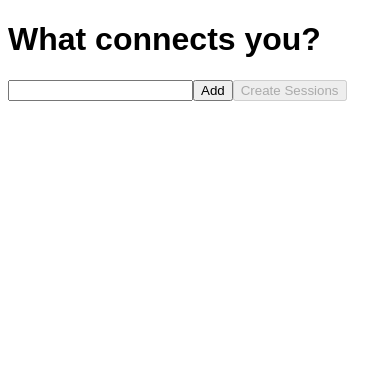
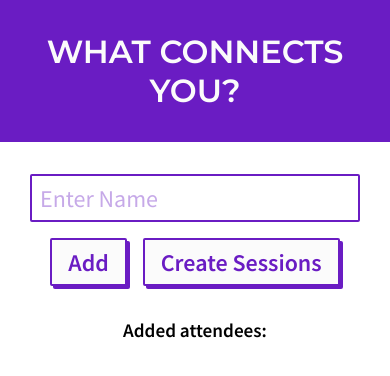
Before and after one commit to coding-bootcamps-eu/what-connects-you, a Vue app: page / in a window 390 px wide. Shown: the top 376 px of the page. Built offline with nearby package versions, Linux system fonts and the light colour scheme.

Commit message:
feat: add styling and responsive behaviour to 'added attendee' list

```diff
--- a/src/App.vue
+++ b/src/App.vue
@@ -1,4 +1,5 @@
 <template>
+  <div class="app__wrapper">
     <h1 class="app__header">What connects you?</h1>
     <div class="name-form">
       <input
@@ -8,6 +9,7 @@
         v-model="attendee"
         @keypress.enter="addAttendee"
         class="name-input"
+        placeholder="Enter Name"
       />
       <label for="name-input"></label>
       <button class="button" @click="addAttendee()">Add</button>
@@ -20,7 +22,8 @@
       </button>
     </div>
     <div class="added-attendees">
-    <ol class="attendee-list">
+      <h3 class="added-attendees__header">Added attendees:</h3>
+      <ol class="added-attendees__list">
         <li
           v-for="attendee in attendees"
           :key="attendee"
@@ -48,6 +51,7 @@
         </li>
       </ol>
     </div>
+  </div>
 </template>
 
 <script lang="ts">
@@ -72,9 +76,7 @@ export default defineComponent({
       completedSessions: [],
     };
   },
-  // created() {
-  //   this.createSessions();
-  // },
+
   computed: {
     isValidSession: function (): boolean {
       return this.attendees.length > 1 && this.attendees.length % 2 === 0;
@@ -101,12 +103,119 @@ export default defineComponent({
 </script>
 
 <style>
+@import url(https://fonts.googleapis.com/css?family=Montserrat:100,200,300,regular,500,600,700,800,900,100italic,200italic,300italic,italic,500italic,600italic,700italic,800italic,900italic);
+@import url(https://fonts.googleapis.com/css?family=Source+Sans+Pro:200,200italic,300,300italic,regular,italic,600,600italic,700,700italic,900,900italic);
+
+:root {
+  --primary: #6a1cc3;
+  --primary-inactive: rgba(106, 28, 195, 0.38);
+  --secondary: #8849cf;
+
+  --primary-text: rgba(0, 0, 0, 0.87);
+
+  --bg-white: #fbfbfb;
+
+  --font-primary: "Source Sans Pro", sans-serif;
+  --font-secondary: "Montserrat", sans-serif;
+}
+
 *,
 *::before,
 *::after {
   box-sizing: border-box;
-  font-family: sans-serif;
+  font-family: var(--font-primary);
+  margin: 0;
 }
+.app__wrapper {
+  display: flex;
+  flex-direction: column;
+  justify-content: center;
+  align-items: center;
+}
+
+.app__header {
+  font-family: Montserrat;
+  font-size: 2rem;
+  color: var(--bg-white);
+  background-color: var(--primary);
+  text-transform: uppercase;
+  font-weight: 600;
+  width: 100%;
+  height: 100%;
+  margin: 0;
+  padding: 2rem 0;
+  text-align: center;
+}
+
+@media screen and (min-width: 768px) {
+  .app__header {
+    font-size: 3rem;
+  }
+}
+
+.name-form {
+  display: flex;
+  width: 100%;
+  flex-wrap: wrap;
+  justify-content: center;
+  margin-top: 1.5rem;
+}
+
+.name-input {
+  min-width: 16rem;
+  height: 3rem;
+  border: 2px solid var(--primary);
+  border-radius: 2px;
+  font-size: 1.5rem;
+  color: var(--primary-text);
+  margin: 0.5rem;
+  padding: 0 0.5rem;
+}
+
+.name-input::placeholder {
+  color: var(--primary-inactive);
+}
+
+.button {
+  border: 2px solid var(--primary);
+  border-radius: 2px;
+  box-shadow: 3px 3px 0 var(--primary);
+  font-size: 1.5rem;
+  font-weight: 600;
+  height: 3rem;
+  margin: 0.5rem;
+  padding: 0 1rem;
+  background-color: var(--bg-white);
+  color: var(--primary);
+}
+
+.added-attendees {
+  margin-top: 1.5rem;
+}
+
+.added-attendees__header {
+  margin: 0;
+  font-weight: 600;
+  font-size: 1.2rem;
+}
+
+.added-attendees__list {
+  display: flex;
+  flex-direction: column;
+  justify-content: center;
+  align-items: center;
+  gap: 0.2rem;
+  margin: 0.5rem 0;
+  padding: 0;
+}
+
+.attendee-list__item {
+}
+
+.sessions {
+  margin-top: 2rem;
+}
+
 .sessions__list {
   list-style: none;
 }
```
Lines whose indentation alone changed are shown as unchanged.
